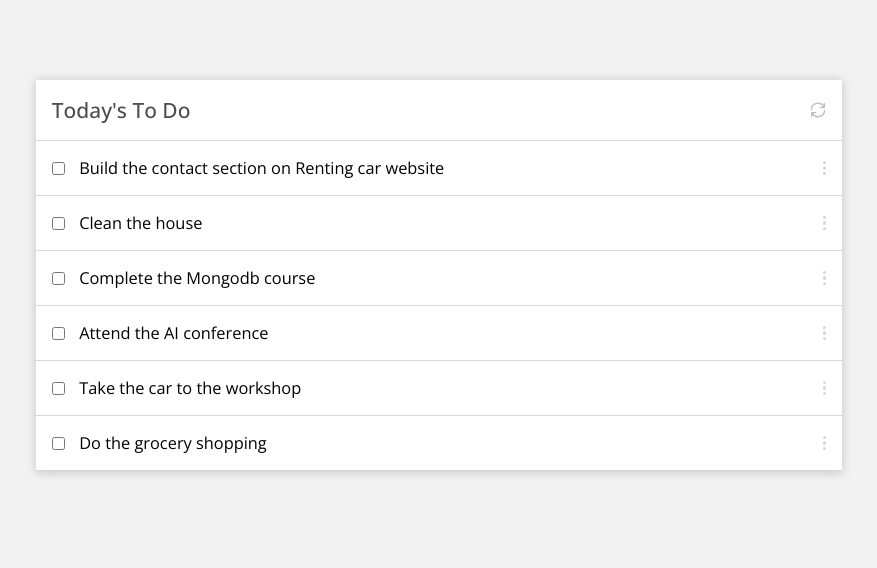
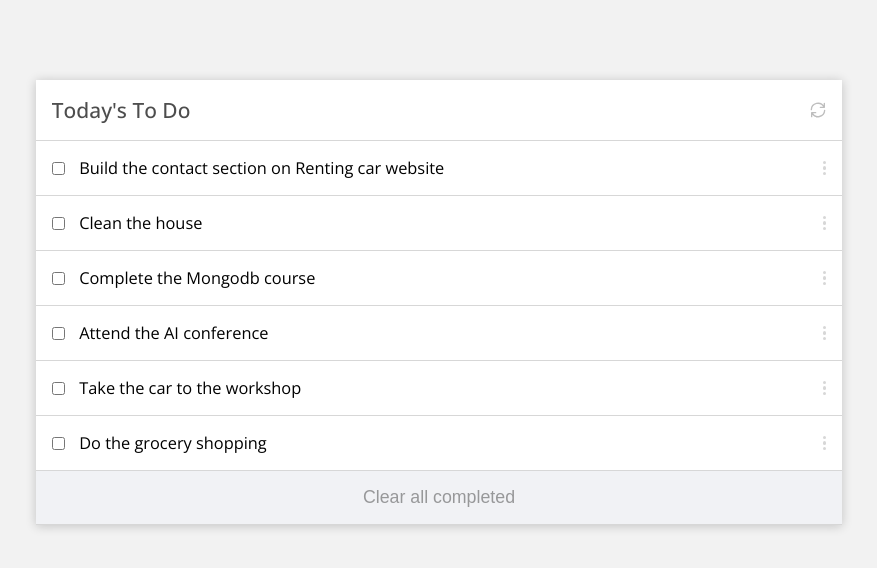
Before and after one commit to NitBravoA92/project-to-do-list, a website built with webpack: page src/index.html in a window 1280 px wide. Shown: the whole page, without its empty margins (201-1078 px from the left). Built offline with nearby package versions, Linux system fonts and the light colour scheme.

Commit message:
Add a button element in the list container to Clear the tasks list

```diff
--- a/src/index.html
+++ b/src/index.html
@@ -15,6 +15,9 @@
         </button>
       </h2>
       <ul id="to-do-list"></ul>
+      <div id="clear-all-container">
+        <button type="button" id="btn-clear-list">Clear all completed</button>
+      </div>
     </section>
   </main>
 </body>
```
